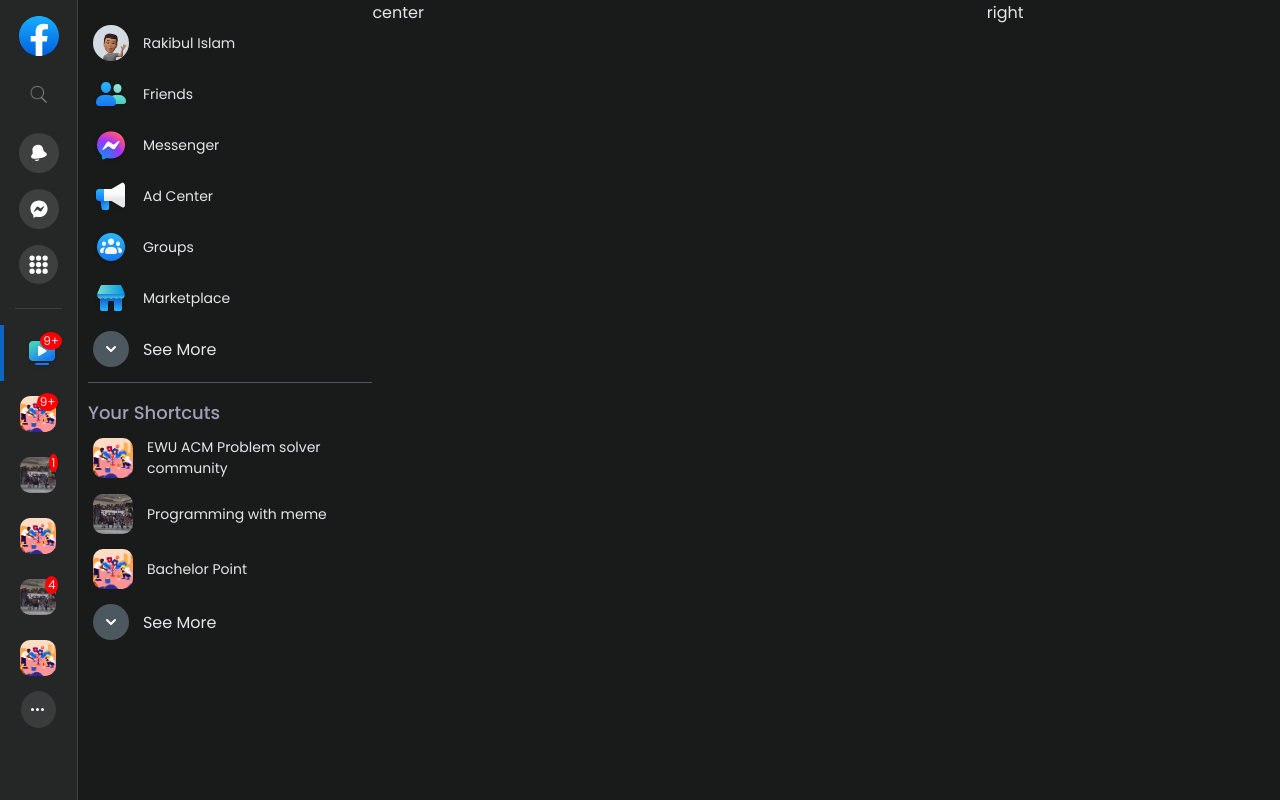
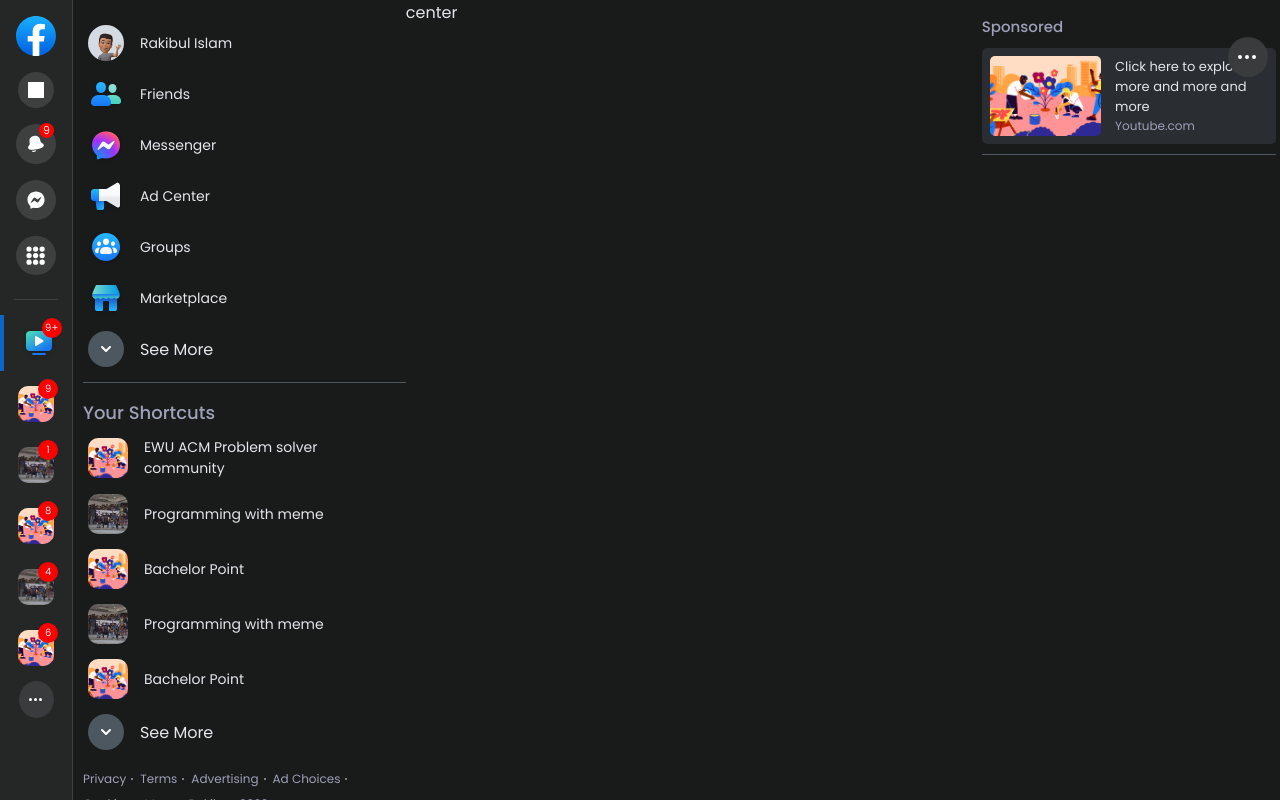
Before and after one commit to Rakib013/FACEBOOK2.0, a React (Create React App) app: page / in a window 1280 px wide. Built offline with nearby package versions, Linux system fonts and the light colour scheme; grey boxes are pictures that could not be loaded.

Commit message:
Start developing right side and completed developing left side

```diff
--- a/src/component/HomeLeft.jsx
+++ b/src/component/HomeLeft.jsx
@@ -144,6 +144,14 @@
                     <img src="/icon/grp1.png" alt="" />
                     <p>Bachelor Point</p>
                 </Content>
+                <Content>
+                    <img src="/icon/grp2.jpeg" alt="" />
+                    <p>Programming with meme</p>
+                </Content>
+                <Content>
+                    <img src="/icon/grp1.png" alt="" />
+                    <p>Bachelor Point</p>
+                </Content>
 
                 {
                     !shSee && (
@@ -172,6 +180,15 @@
                 }
 
             </Bottom>
+            <Links>
+                <a href="#r">Privacy</a>
+                <a href="#r">Terms</a>
+                <a href="#r">Advertising</a>
+                <a href="#r">Ad Choices</a>
+                <a href="#r">Cookies</a>
+                <a href="#r">More</a>
+                <p>Rakib @ 2022</p>
+            </Links>
         </Container>
     </>
   )
@@ -289,3 +306,44 @@
         }
     }
 `
+
+const Links = styled.div`
+    display: flex;
+    flex-wrap: wrap;
+    margin-top: 10px;
+
+
+    &>a{
+        text-decoration: none;
+        font-size: 12px;
+        font-weight: 100;
+        color: #9ea1b8;
+        margin-right: 7px;
+        margin-bottom: 7px;
+        border-radius: 5px;
+        cursor: pointer;
+        transition: 0.3s;
+        display: flex;
+        align-items: center;
+
+        &::after{
+            content: '';
+            display: block;
+            margin-left: 5px;
+            width: 2px;
+            height: 2px;
+            background-color: #9ea1b8;
+            border-radius: 50%;
+        }
+
+        &:hover{
+            text-decoration: underline;
+        }
+    }
+
+    &>p{
+        font-size: 12px;
+        font-weight: 100;
+        color: #9ea1b8;
+    }
+`
--- a/src/component/HomeRight.jsx
+++ b/src/component/HomeRight.jsx
@@ -1,12 +1,134 @@
-import React from 'react';
+import React, { useState } from 'react';
 import styled from 'styled-components';
 
 function HomeRight() {
+  const [adOption, setAdOption] = useState(false);
+  console.log(adOption)
   return (
-    <div>
-
-    </div>
+    <>
+      <Container>
+        <Top>
+          <Head>
+            <h4>Sponsored</h4>
+          </Head>
+          <Ad>
+            <img src="/icon/grp1.png" alt="" />
+            <div>
+              <span>Click here to explore more and more and more</span>
+              <a href="youtube.com">Youtube.com</a>
+              <div onClick={e=>setAdOption(!adOption)}>
+                <span></span><span></span><span></span>
+              </div>
+            </div>
+          </Ad>
+          <Border></Border>
+        </Top>
+      </Container>
+    </>
   )
 }
 
 export default HomeRight;
+
+const Container = styled.div`
+  padding-top: 15px;
+`
+
+const Top = styled.div`
+
+`
+
+const Head = styled.div`
+  display: flex;
+  align-items: center;
+  justify-content: space-between;
+  margin-bottom: 10px;
+
+  &>h4{
+    font-weight: 500;
+    font-size: 15px;
+    color: #9ea1b8;
+  }
+`
+
+const Ad = styled.div`
+  background-color: rgba(199, 217, 255, 0.1);
+  border-radius: 5px;
+  padding: 8px;
+  display: flex;
+  align-items: center;
+  margin-bottom: 3px;
+  position: relative;
+  cursor: pointer;
+
+  &>img{
+    width: 40%;
+    height: 80px;
+    object-fit: cover ;
+    border-radius: 5px;
+    margin-right: 5%;
+  }
+
+  &>div{
+    display: flex;
+    flex-direction: column;
+    flex-wrap: wrap;
+    width: 100%;
+    position: relative;
+
+    &>a{
+      font-size: 12px;
+      text-decoration: none;
+      font-weight: 100;
+      color: #9ea1b8;
+    }
+
+    &>span{
+      font-size: 13px;
+      font-weight: 200;
+    }
+
+    &>div{
+      position: absolute;
+      right: 0;
+      top: -20px;
+      display: flex;
+      opacity: 1;
+      width: 40px;
+      height: 40px;
+      background-color: var(--hover-color);
+      border-radius: 50%;
+      align-items: center;
+      justify-content: center;
+      transition: opacity 0.3s ease-in-out;
+
+
+      &>span{
+        width: 4px;
+        height: 4px;
+        background-color: white;
+        border-radius: 50%;
+        margin-right: 3px;
+      }
+
+      &:hover{
+        background-color: var(--hover-color2);
+      }
+    }
+  }
+
+  &:hover{
+      &>div{
+        &>div{
+        opacity: 1;
+      }
+      }
+    }
+`
+
+const Border = styled.div`
+  margin-top: 10px;
+  width: 100%;
+  height: 1px;
+  background-color: var(--hover-color2);
+`
--- a/src/component/Nav.jsx
+++ b/src/component/Nav.jsx
@@ -22,8 +22,8 @@
                     </svg>
                 </Logo>
 
-                <Logo>
-                    <img src="/icon/search.png" alt="" />
+                <Logo color="#3e3f3f">
+                    <i></i>
                 </Logo>
 
                 <Logo onClick={e=> {
@@ -35,6 +35,9 @@
                         <path d="M7.847 23.488C9.207 23.488 11.443 23.363 14.467 22.806 13.944 24.228 12.581 25.247 10.98 25.247 9.649 25.247 8.483 24.542 7.825 23.488L7.847 23.488ZM24.923 15.73C25.17 17.002 24.278 18.127 22.27 19.076 21.17 19.595 18.724 20.583 14.684 21.369 11.568 21.974 9.285 22.113 7.848 22.113 7.421 22.113 7.068 22.101 6.79 22.085 4.574 21.958 3.324 21.248 3.077 19.976 2.702 18.049 3.295 17.305 4.278 16.073L4.537 15.748C5.2 14.907 5.459 14.081 5.035 11.902 4.086 7.022 6.284 3.687 11.064 2.753 15.846 1.83 19.134 4.096 20.083 8.977 20.506 11.156 21.056 11.824 21.986 12.355L21.986 12.356 22.348 12.561C23.72 13.335 24.548 13.802 24.923 15.73Z">
                         </path>
                     </svg>
+                    <span>
+                        9
+                    </span>
                 </Logo>
 
                 <Logo onClick={e=> {
@@ -68,7 +71,7 @@
                     <Watch>
                         <img src="/icon/grp1.png" alt="" />
                         <span>
-                            9+
+                            9
                         </span>
                     </Watch>
                 </Content>
@@ -86,7 +89,7 @@
                     <Watch>
                         <img src="/icon/grp1.png" alt="" />
                         <span>
-
+                            8
                         </span>
                     </Watch>
                 </Content>
@@ -104,7 +107,7 @@
                     <Watch>
                         <img src="/icon/grp1.png" alt="" />
                         <span>
-
+                            6
                         </span>
                     </Watch>
                 </Content>
@@ -149,14 +152,35 @@
     padding: 10px;
     border-radius: 50%;
     transition: 0.2s;
+    position: relative;
 
-    &>img{
-        width: 25px;
-        height: 25px;
+    &>i{
+        background-image: url(https://static.xx.fbcdn.net/rsrc.php/v3/yZ/r/uPOt_EKUTi4.png?_nc_eui2=AeEz29tLkrmCEXSlxXUMa7WcCK8OQsdYw8gIrw5Cx1jDyDSzcNTUSG4G0l969sdr2ZjjZ9z6TdDXY9zn1PSe9Upk);
+        background-position: -140px -88px;
+        background-size: auto;
+        filter: brightness(0) invert(1);
+        width: 16px;
+        height: 16px;
+        background-repeat: no-repeat;
+        display: inline-block;
     }
 
     &:hover{
         background-color: #4c575f;
+    }
+
+    &>span{
+        top: -1px;
+        right: 2px;
+        position: absolute;
+        width: 15px;
+        height: 15px;
+        display: flex;
+        align-items: center;
+        justify-content: center;
+        background-color: red;
+        border-radius: 50%;
+        font-size: 11px;
     }
 `
 
@@ -201,15 +225,16 @@
     }
 
     &>span{
-        top: 7px;
-        right: 7px;
+        top: 3px;
+        right: 3px;
         position: absolute;
         background-color: red;
         display: flex;
         align-items: center;
         justify-content: center;
-        font-size: 12px;
-        padding: 0 3px;
+        font-size: 10px;
+        width: 20px;
+        height: 20px;
         border-radius: 50%;
     }
 
--- a/src/pages/Home.jsx
+++ b/src/pages/Home.jsx
@@ -2,6 +2,7 @@
 import styled from 'styled-components';
 import Nav from '../component/Nav';
 import HomeLeft from '../component/HomeLeft';
+import HomeRight from '../component/HomeRight';
 
 
 function Home() {
@@ -18,7 +19,7 @@
         </Center>
 
         <Right>
-          right
+          <HomeRight />
         </Right>
 
       </Container>
@@ -29,8 +30,9 @@
 export default Home;
 
 const Container = styled.div`
-  left: 78px;
+  left: 73px;
   top: 0;
+  right: 0;
   position: fixed;
   background-color: var(--bg-color);
   width: 100%;
@@ -39,8 +41,9 @@
 `
 
 const Left = styled.div`
-  flex-basis: 23%;
+  flex-basis: 26%;
   overflow-y: scroll;
+  overflow-x: hidden;
 
   @media (max-width: 1100px) {
     flex-basis: 0%;
@@ -48,14 +51,16 @@
   }
 `
 const Center = styled.div`
-  flex-basis: 48%;
+  flex-basis: 45%;
 
   @media (max-width: 1100px) {
     flex-basis: 65%;
   }
 `
 const Right = styled.div`
-
+  flex-basis: 23%;
+  overflow-y: scroll;
+  overflow-x: hidden;
   @media (max-width: 900px) {
     display: none;
   }
```
Also changed, not shown: public/Icon/search.png.
